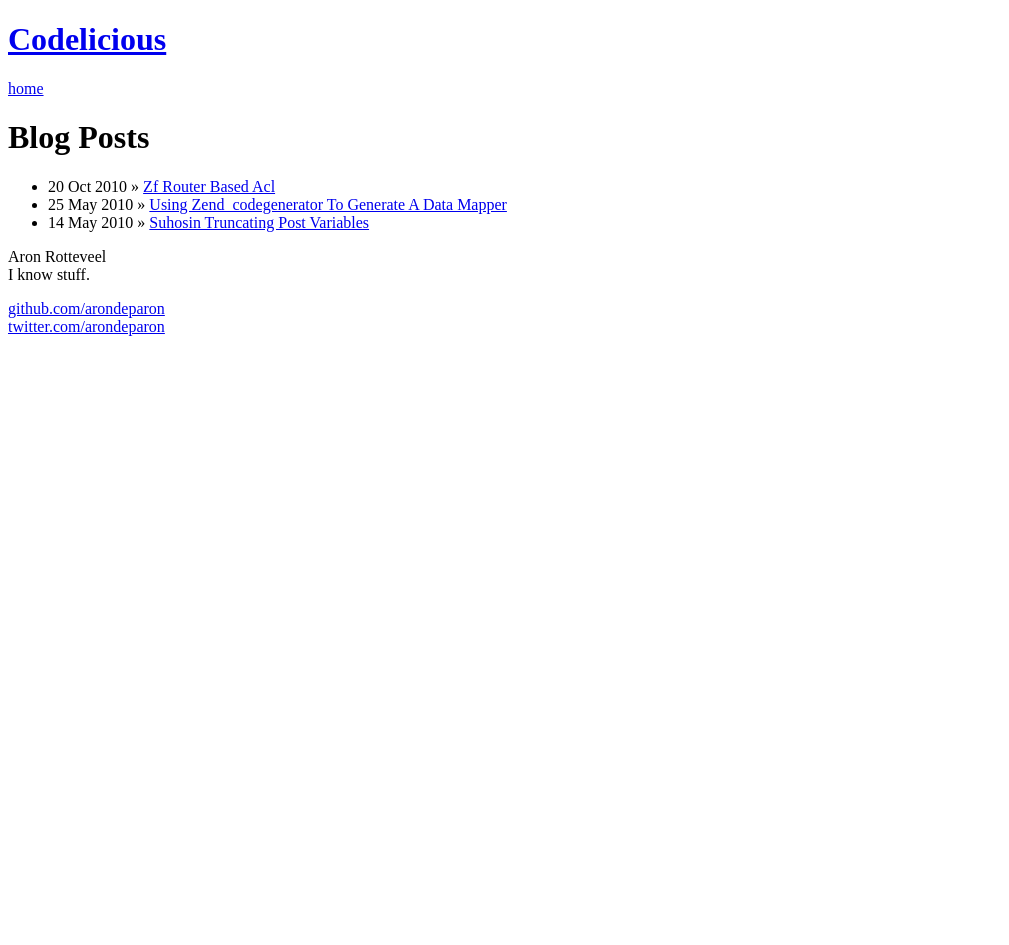
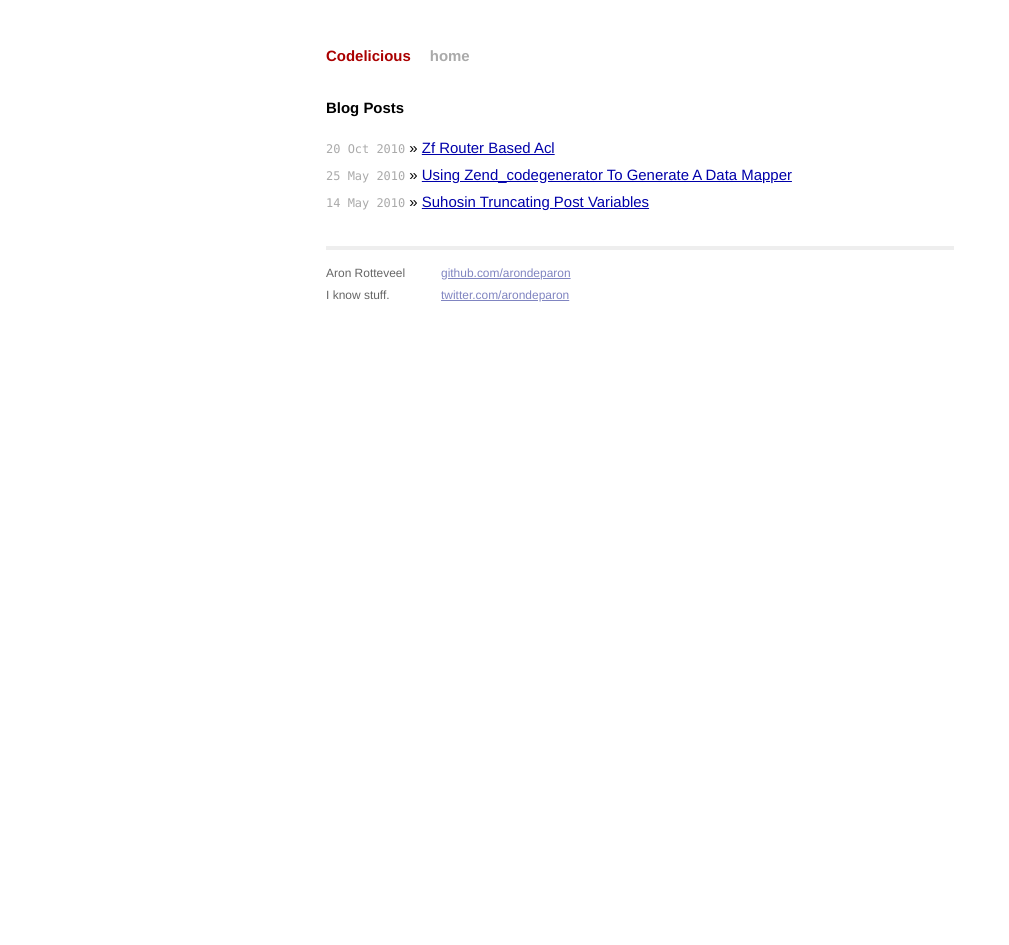
Before and after one commit to arondeparon/arondeparon.github.io, a Jekyll site: the page built from index.html, in a window 1280 px wide. Shown: the whole page, without its empty margins (0-1009 px from the left). Built offline with Jekyll 4.4.1, drawn with Linux system fonts in a browser that asks for light colours; before the commit the page ends 900 px from its top, so only the background shows below that.

Commit message:
Removed prefix again

```diff
--- a/_layouts/default.html
+++ b/_layouts/default.html
@@ -7,10 +7,10 @@
         <meta name="viewport" content="width=device-width">
 
         <!-- syntax highlighting CSS -->
-        <link rel="stylesheet" href="http://arondeparon.github.io/jekyll-test/css/syntax.css">
+        <link rel="stylesheet" href="/css/syntax.css">
 
         <!-- Custom CSS -->
-        <link rel="stylesheet" href="http://arondeparon.github.io/jekyll-test/css/main.css">
+        <link rel="stylesheet" href="/css/main.css">
 
     </head>
     <body>
```
